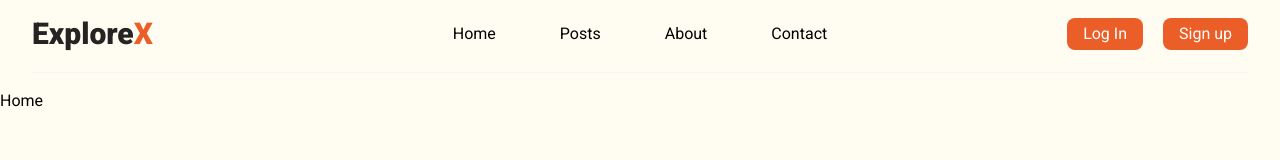
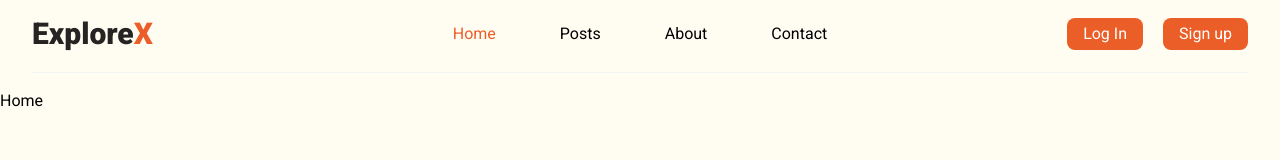
Before and after one commit to volodymyrfilon/GearsRoam, a Next.js app: page / in a window 1280 px wide. Shown: the top 160 px of the page. Built offline with nearby package versions, Linux system fonts and the light colour scheme.

Commit message:
feat: hook useMenuActive

```diff
--- /dev/null
+++ b/app/(site)/about/page.tsx
@@ -0,0 +1,5 @@
+const page = () => {
+	return <div>page</div>
+}
+
+export default page
--- a/components/shared/MobileMenu.tsx
+++ b/components/shared/MobileMenu.tsx
@@ -1,4 +1,5 @@
 import { navLinks } from '@/constants'
+import useMenuActive from '@/hooks/useMenuActive'
 import Link from 'next/link'
 import { useState } from 'react'
 import { CgClose, CgMenuGridO } from 'react-icons/cg'
@@ -48,15 +49,20 @@
 						</div>
 
 						<ul className='flex items-center justify-center gap-10 flex-col mt-5 flex-1 py-5 border-b'>
-							{navLinks.map((link, index) => (
+							{navLinks.map((link, index) => {
+								const isActive = useMenuActive(link.route)
+
+								return (
 									<li key={index}>
 										<Route
 											route={link.route}
 											label={link.label}
+											isActive={isActive}
 											onClick={() => setOpenMobileMenu(false)}
 										/>
 									</li>
-							))}
+								)
+							})}
 						</ul>
 
 						<div className='flex gap-5 flex-1 flex-col py-5'>
--- a/components/shared/Navbar.tsx
+++ b/components/shared/Navbar.tsx
@@ -1,12 +1,31 @@
 'use client'
 
 import { navLinks } from '@/constants'
+import useMenuActive from '@/hooks/useMenuActive'
 import Link from 'next/link'
+import { useEffect, useState } from 'react'
 import Button from '../ui/Button'
 import Route from '../ui/Route'
 import MobileMenu from './MobileMenu'
 
 const Navbar = () => {
+	const [isScrolling, setIsScrolling] = useState(false)
+
+	useEffect(() => {
+		const handleScroll = () => {
+			if (window.scrollY > 0) {
+				setIsScrolling(true)
+			} else {
+				setIsScrolling(false)
+			}
+		}
+		window.addEventListener('scroll', handleScroll)
+
+		return () => {
+			window.removeEventListener('scroll', handleScroll)
+		}
+	}, [])
+
 	return (
 		<nav className='py-4 w-full'>
 			<div className='w-[95%] mx-auto max-w-[1450px] flex items-center justify-between pb-5 border-b border-gray-100'>
@@ -20,11 +39,19 @@
 				</div>
 
 				<ul className='flex items-center  justify-center gap-16 flex-2 max-md:hidden'>
-					{navLinks.map((link, index) => (
-						<li key={index}>
-							<Route route={link.route} label={link.label} />
-						</li>
-					))}
+					{navLinks.map((link, index) => {
+						const isActive = useMenuActive(link.route)
+
+						return (
+							<li key={index}>
+								<Route
+									route={link.route}
+									label={link.label}
+									isActive={isActive}
+								/>
+							</li>
+						)
+					})}
 				</ul>
 
 				<div className='flex gap-5 flex-1 justify-end max-md:hidden'>
--- a/components/ui/Route.tsx
+++ b/components/ui/Route.tsx
@@ -13,7 +13,7 @@
 		<Link
 			href={route}
 			onClick={onClick}
-			className={clsx(isActive && 'text-primary rounded-none bg-transparent')}
+			className={clsx(isActive && 'text-primary')}
 		>
 			{label}
 		</Link>
--- /dev/null
+++ b/hooks/useMenuActive.tsx
@@ -0,0 +1,12 @@
+import { usePathname, useRouter } from 'next/navigation'
+
+const useMenuActive = (route: any) => {
+	const router = useRouter()
+	const pathname = usePathname()
+
+	const isActive =
+		(pathname.includes(route) && route.length > 1) || pathname === route
+	return isActive
+}
+
+export default useMenuActive
```
Lines whose indentation alone changed are shown as unchanged.
